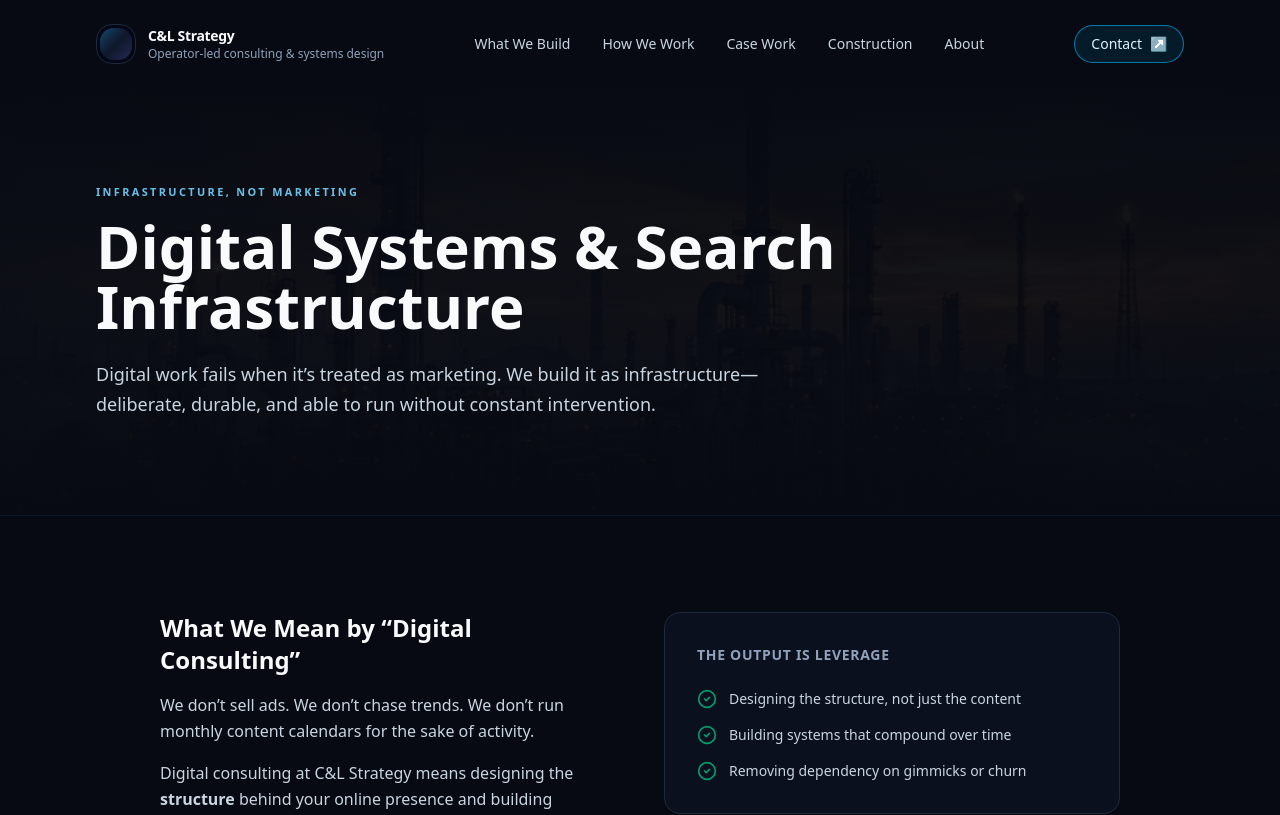
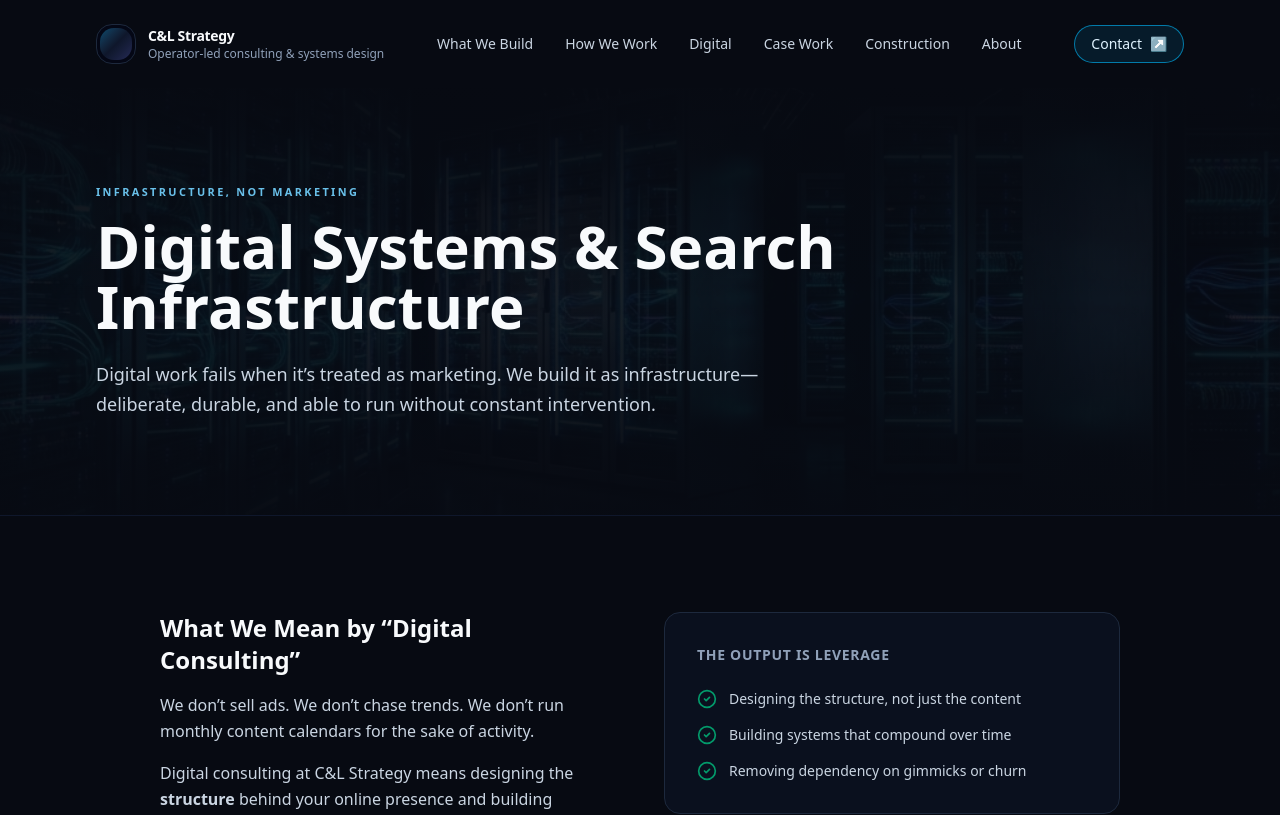
Before and after one commit to lelandsequel/candl, a Next.js app: page /digital in a window 1280 px wide. Shown: the top 815 px of the page. Built offline with nearby package versions, Linux system fonts and the light colour scheme.

Commit message:
feat: add digital nav link and update section backgrounds

```diff
--- a/app/case-work/page.tsx
+++ b/app/case-work/page.tsx
@@ -5,7 +5,7 @@ import { CTA_LINK } from "@/components/Navigation";
 export default function CaseWorkPage() {
     return (
         <main className="flex-1 w-full">
-            <ImmersiveSection backgroundImage="/construction.png" overlayOpacity={0.85} className="min-h-[70vh]">
+            <ImmersiveSection backgroundImage="/blueprint-bg.png" overlayOpacity={0.85} className="min-h-[70vh]">
                 <SectionKicker>Case work</SectionKicker>
                 <h1 className="mt-3 text-3xl font-semibold text-slate-50 md:text-5xl">
                     The kind of problems we like.
--- a/app/digital/page.tsx
+++ b/app/digital/page.tsx
@@ -7,7 +7,7 @@ export default function DigitalPage() {
     return (
         <main className="flex-1 w-full relative">
             {/* Hero Section */}
-            <ImmersiveSection backgroundImage="/oilfield-magic-hour.png" overlayOpacity={0.9} className="min-h-[50vh]">
+            <ImmersiveSection backgroundImage="/digital-bg.png" overlayOpacity={0.9} className="min-h-[50vh]">
                 <div className="max-w-4xl">
                     <SectionKicker>Infrastructure, Not Marketing</SectionKicker>
                     <h1 className="mt-4 text-4xl font-semibold text-slate-50 md:text-6xl">
--- a/components/Navigation.tsx
+++ b/components/Navigation.tsx
@@ -35,6 +35,12 @@ export default function Navigation() {
                     How We Work
                 </Link>
                 <Link
+                    href="/digital"
+                    className="rounded-full px-3 py-2 text-sm text-slate-300 hover:bg-slate-900/60 hover:text-slate-100 transition-colors"
+                >
+                    Digital
+                </Link>
+                <Link
                     href="/case-work"
                     className="rounded-full px-3 py-2 text-sm text-slate-300 hover:bg-slate-900/60 hover:text-slate-100 transition-colors"
                 >
```
Also changed, not shown: public/blueprint-bg.png (added), public/digital-bg.png (added).
